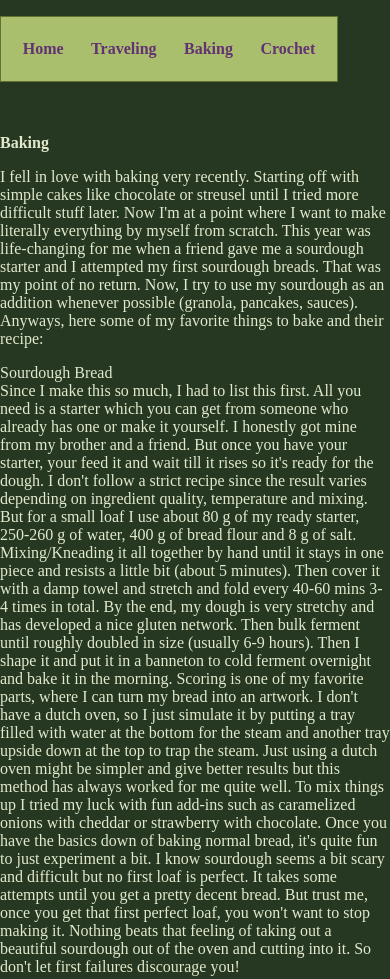
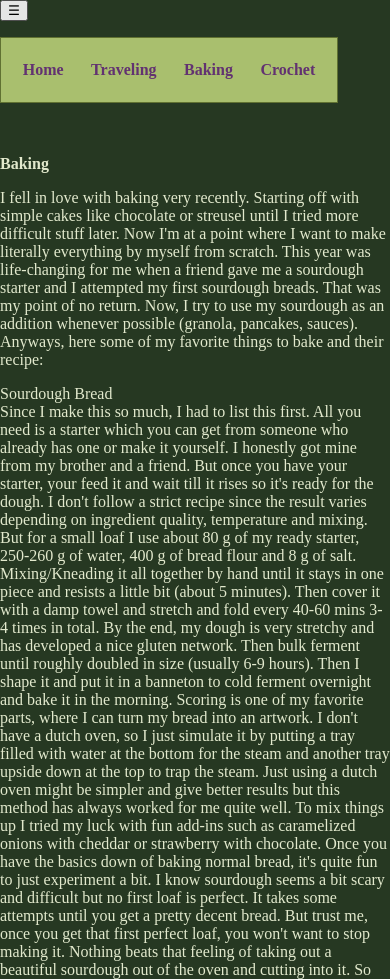
Before and after one commit to jushyie/personal_website, a plain HTML site: page baking.html in a window 390 px wide. Shown: the top 979 px of the page. Drawn offline with Linux system fonts and the light colour scheme.

Commit message:
added hamburger button in html

```diff
--- a/baking.html
+++ b/baking.html
@@ -9,7 +9,10 @@
 <body>
 
     <nav class="navigationBox">
-        <ul>
+        <button class="hamburgerMenu" id="hamburgerMenu">
+            &#9776;
+        </button>
+        <ul id="navList">
             <li><a id="home" href="index.html">Home</a></li>
             <li><a id="traveling" href="traveling.html">Traveling</a></li>
             <li><a id="baking" href="baking.html">Baking</a></li>
```
Also changed, not shown: crochet.html (+4 -1 lines), index.html (+4 -1 lines), traveling.html (+4 -1 lines).
